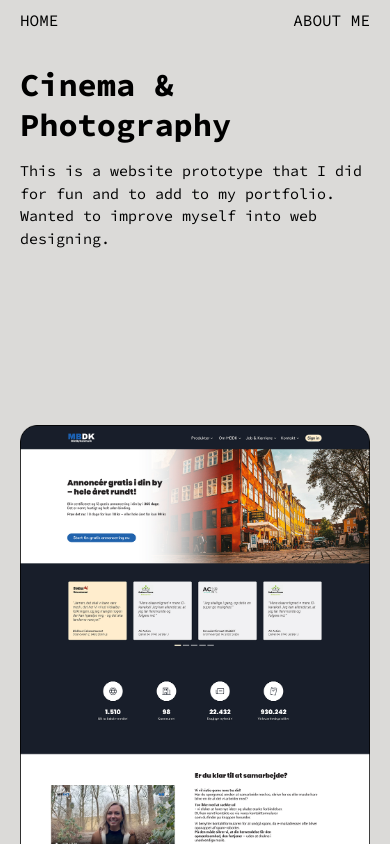
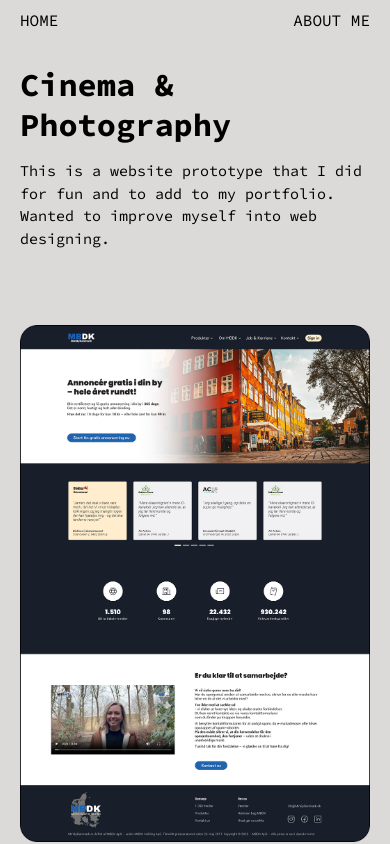
Before and after one commit to fioronifilippo/jk-portfolio, a React (Vite) app: page /webdesign in a window 390 px wide. Shown: the top 844 px of the page. Built offline with nearby package versions, Linux system fonts and the light colour scheme.

Commit message:
Fix responsività mobile

```diff
--- a/src/webdesign.jsx
+++ b/src/webdesign.jsx
@@ -17,7 +17,7 @@ export default function WebDesign() {
           </>
         }
       />
-      <div className="centrata spazio-100">
+      <div className="centrata">
         <img src="/websitemin.png" alt="" />
       </div>
     </main>
```
